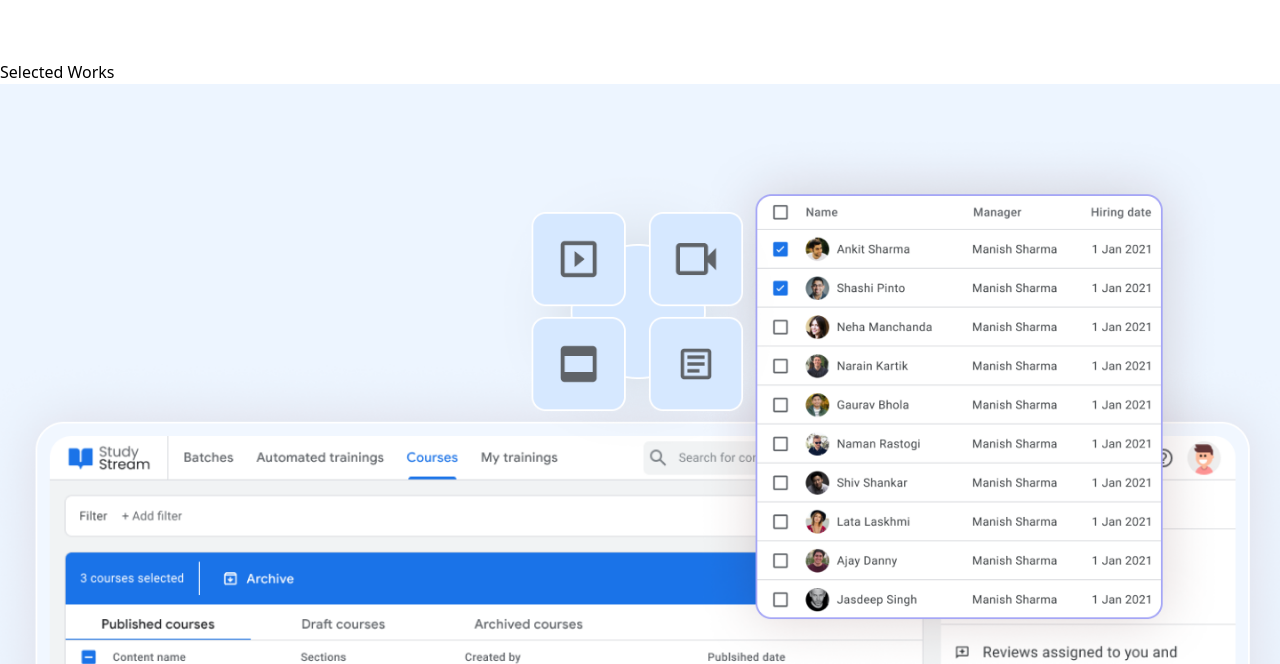
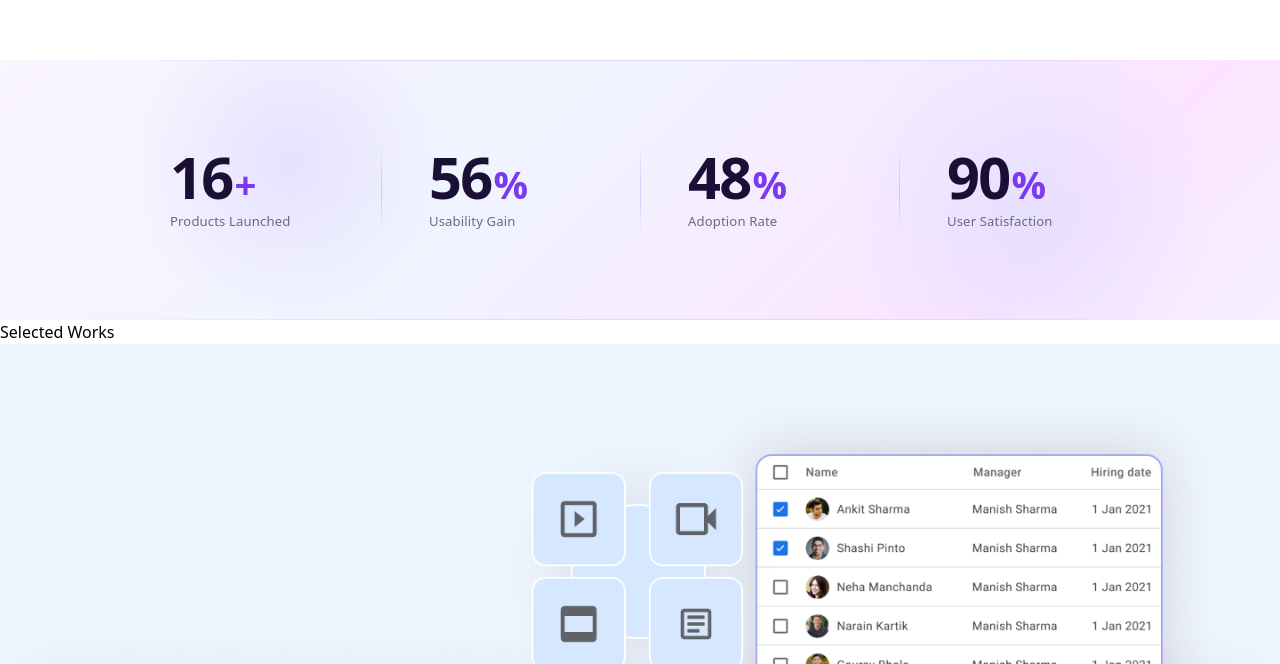
Before and after one commit to Shivu150199/Akshay-portfolio, a React (Vite) app: page / in a window 1280 px wide. Shown: the part 1316-1980 px from the top of the page. Built offline with nearby package versions, Linux system fonts and the light colour scheme.

Commit message:
feat: add StatsSection component and integrate it into the Landing page

```diff
--- /dev/null
+++ b/src/components/StatSection.jsx
@@ -0,0 +1,214 @@
+import React, { useEffect, useRef, useState } from "react";
+
+const stats = [
+    { value: 16, suffix: "+", label: "Products Launched" },
+    { value: 56, suffix: "%", label: "Usability Gain" },
+    { value: 48, suffix: "%", label: "Adoption Rate" },
+    { value: 90, suffix: "%", label: "User Satisfaction" },
+];
+
+function useCountUp(target, duration = 1800, start = false) {
+    const [count, setCount] = useState(0);
+    useEffect(() => {
+        if (!start) return;
+        let startTime = null;
+        const step = (timestamp) => {
+            if (!startTime) startTime = timestamp;
+            const progress = Math.min((timestamp - startTime) / duration, 1);
+            const eased = 1 - Math.pow(1 - progress, 3);
+            setCount(Math.floor(eased * target));
+            if (progress < 1) requestAnimationFrame(step);
+        };
+        requestAnimationFrame(step);
+    }, [target, duration, start]);
+    return count;
+}
+
+function StatItem({ value, suffix, label, index, inView }) {
+    const count = useCountUp(value, 1600 + index * 150, inView);
+
+    return (
+        <div
+            style={{
+                flex: 1,
+                display: "flex",
+                flexDirection: "column",
+                alignItems: "flex-start",
+                padding: "2rem 3rem",
+                opacity: inView ? 1 : 0,
+                transform: inView ? "translateY(0)" : "translateY(20px)",
+                transition: `opacity 0.6s ease ${index * 0.12}s, transform 0.6s ease ${index * 0.12}s`,
+                position: "relative",
+            }}
+        >
+            {index !== 0 && (
+                <div
+                    style={{
+                        position: "absolute",
+                        left: 0,
+                        top: "20%",
+                        height: "60%",
+                        width: "1px",
+                        background:
+                            "linear-gradient(180deg, transparent, rgba(139,92,246,0.25) 40%, rgba(139,92,246,0.25) 60%, transparent)",
+                    }}
+                />
+            )}
+
+            <div
+                style={{
+                    display: "flex",
+                    alignItems: "baseline",
+                    gap: "2px",
+                    marginBottom: "0.4rem",
+                }}
+            >
+                <span
+                    style={{
+
+                        fontSize: "clamp(2.8rem, 4.5vw, 5rem)",
+                        fontWeight: 700,
+                        color: "#1a1035",
+                        letterSpacing: "-0.03em",
+                        lineHeight: 1,
+                    }}
+                >
+                    {count}
+                </span>
+                <span
+                    style={{
+
+                        fontSize: "clamp(1.8rem, 3vw, 3rem)",
+                        fontWeight: 700,
+                        color: "#7c3aed",
+                        lineHeight: 1,
+                    }}
+                >
+                    {suffix}
+                </span>
+            </div>
+
+            <span
+                style={{
+
+                    fontSize: "0.82rem",
+                    color: "#6b6880",
+                    fontWeight: 400,
+                    letterSpacing: "0.01em",
+                }}
+            >
+                {label}
+            </span>
+        </div>
+    );
+}
+
+export default function StatsSection() {
+    const ref = useRef(null);
+    const [inView, setInView] = useState(false);
+
+    useEffect(() => {
+        const observer = new IntersectionObserver(
+            ([entry]) => {
+                if (entry.isIntersecting) {
+                    setInView(true);
+                    observer.disconnect();
+                }
+            },
+            { threshold: 0.25 },
+        );
+        if (ref.current) observer.observe(ref.current);
+        return () => observer.disconnect();
+    }, []);
+
+    return (
+        <>
+
+            <section
+                ref={ref}
+                style={{
+                    background:
+                        "linear-gradient(135deg, #faf5ff 0%, #f0f4ff 40%, #fce4ff 80%, #f5f0ff 100%)",
+                    position: "relative",
+                    overflow: "hidden",
+                    padding: "3.5rem 0",
+                }}
+            >
+                {/* Soft purple blob */}
+                <div
+                    style={{
+                        position: "absolute",
+                        top: "-60px",
+                        left: "10%",
+                        width: "320px",
+                        height: "320px",
+                        borderRadius: "50%",
+                        background:
+                            "radial-gradient(circle, rgba(167,139,250,0.18) 0%, transparent 70%)",
+                        pointerEvents: "none",
+                    }}
+                />
+                {/* Soft blue blob */}
+                <div
+                    style={{
+                        position: "absolute",
+                        bottom: "-80px",
+                        right: "5%",
+                        width: "380px",
+                        height: "380px",
+                        borderRadius: "50%",
+                        background:
+                            "radial-gradient(circle, rgba(147,197,253,0.2) 0%, transparent 70%)",
+                        pointerEvents: "none",
+                    }}
+                />
+
+                {/* Top hairline */}
+                <div
+                    style={{
+                        position: "absolute",
+                        top: 0,
+                        left: "5%",
+                        right: "5%",
+                        height: "1px",
+                        background:
+                            "linear-gradient(90deg, transparent, rgba(139,92,246,0.2) 30%, rgba(139,92,246,0.2) 70%, transparent)",
+                    }}
+                />
+
+                <div
+                    style={{
+                        display: "flex",
+                        alignItems: "stretch",
+                        maxWidth: "1100px",
+                        margin: "0 auto",
+                        padding: "0 2rem",
+                        position: "relative",
+                    }}
+                >
+                    {stats.map((s, i) => (
+                        <StatItem
+                            key={s.label}
+                            {...s}
+                            index={i}
+                            inView={inView}
+                        />
+                    ))}
+                </div>
+
+                {/* Bottom hairline */}
+                <div
+                    style={{
+                        position: "absolute",
+                        bottom: 0,
+                        left: "5%",
+                        right: "5%",
+                        height: "1px",
+                        background:
+                            "linear-gradient(90deg, transparent, rgba(139,92,246,0.15) 30%, rgba(139,92,246,0.15) 70%, transparent)",
+                    }}
+                />
+            </section>
+        </>
+    );
+}
--- a/src/pages/Landing.jsx
+++ b/src/pages/Landing.jsx
@@ -2,11 +2,13 @@ import React from "react";
 import PortfolioHero from "../components/PortfolioHero";
 import PortfolioWorks from "../components/Portfolioworks";
 import Footer from "../components/Footer";
+import StatsSection from "../components/StatSection";
 
 const Landing = () => {
     return (
         <div className="w-full flex flex-col ">
             <PortfolioHero />
+            <StatsSection />
             <PortfolioWorks />
             <Footer />
         </div>
```
Also changed, not shown: src/components/PortfolioHero.jsx (line endings or trailing spaces), 1 other file (tests, documents, lock files or other folders).
